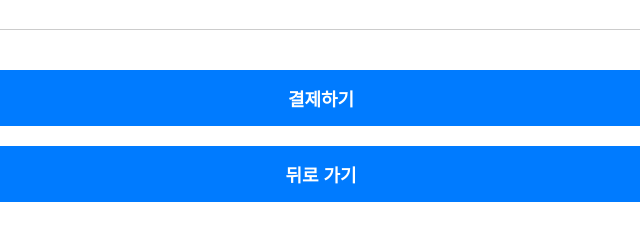
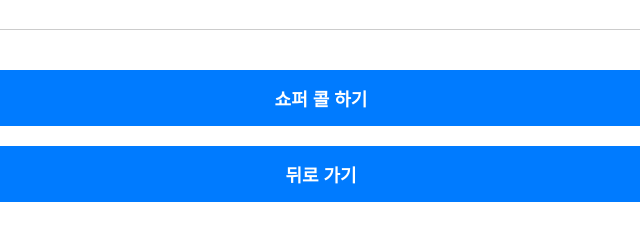
Before and after one commit to DDH-975/Poopa_Capstone_Project, a plain HTML site: page mainpage/foodselect/recipe/basket/basket.html in a window 1280 px wide. Shown: the part 222-462 px from the top of the page, 319-959 px from the left. Drawn offline with Linux system fonts and the light colour scheme.

Commit message:
버튼 텍스트 수정

```diff
--- a/mainpage/foodselect/recipe/basket/basket.html
+++ b/mainpage/foodselect/recipe/basket/basket.html
@@ -22,7 +22,7 @@
             </div>
         </div>
 
-        <button class="checkout-button" onclick="proceedToCheckout()">결제하기</button>
+        <button class="checkout-button" onclick="proceedToCheckout()">쇼퍼 콜 하기</button>
         <button class="goBack" onclick="history.back()">뒤로 가기</button>
     </div>
 
```
